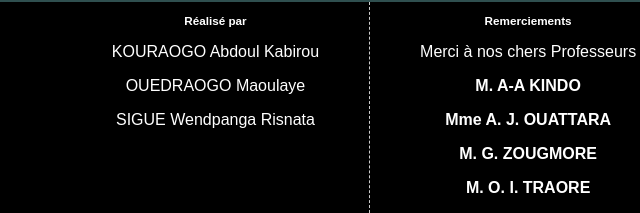
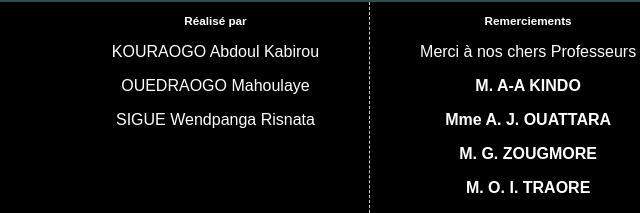
Before and after one commit to GLENSHARK77/projet1-tourisme, a plain HTML site: page p5.html in a window 1280 px wide. Shown: the part 1101-1314 px from the top of the page, 266-906 px from the left. Drawn offline with Linux system fonts and the light colour scheme.

Commit message:
Update p5.html

```diff
--- a/p5.html
+++ b/p5.html
@@ -46,7 +46,7 @@
     <div class="colonne">
       <h3>Réalisé par</h3>
       <p>KOURAOGO Abdoul Kabirou</p>
-      <p>OUEDRAOGO Maoulaye</p>
+      <p>OUEDRAOGO Mahoulaye</p>
       <p>SIGUE Wendpanga Risnata</p>
     </div>
     <div class="colonne">
```
